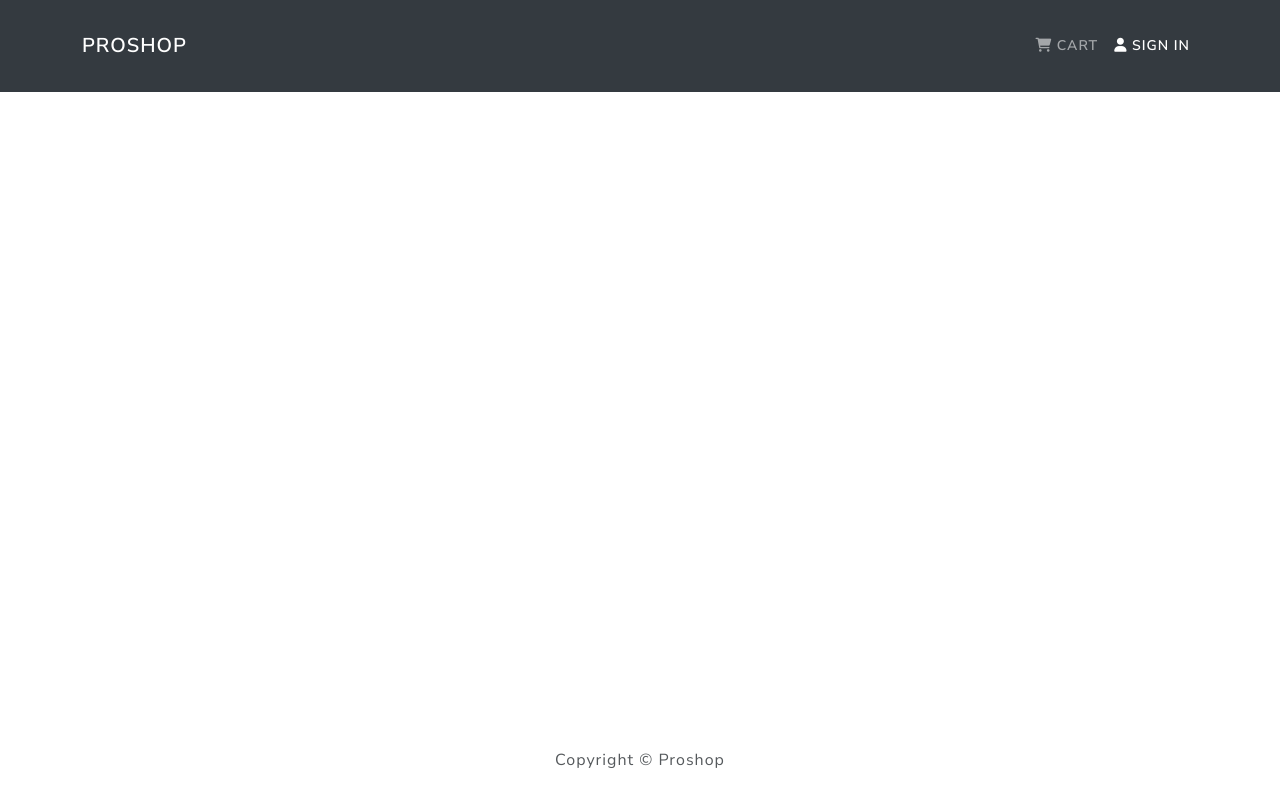
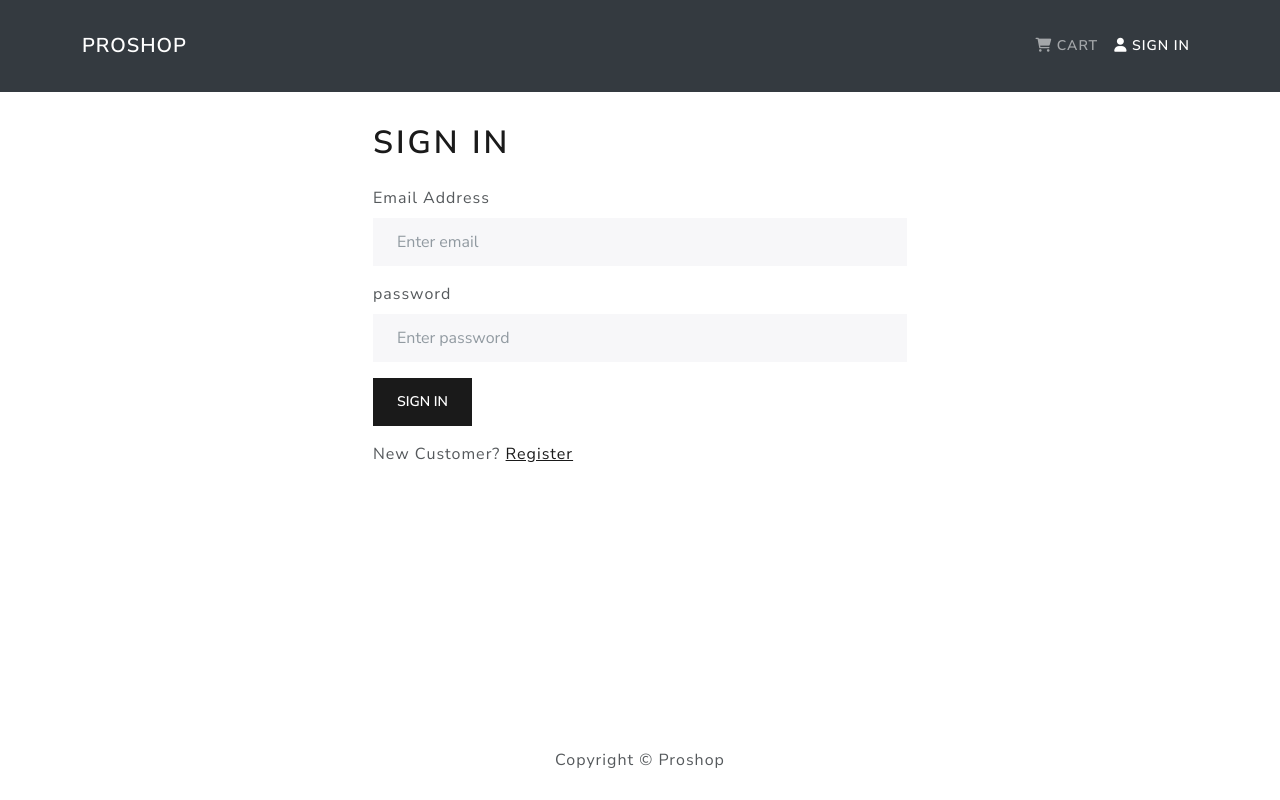
Before and after one commit to kimbeomjin95/mern-proshop, a React (Create React App) app in the folder frontend/: page /login in a window 1280 px wide. Built offline with nearby package versions, Linux system fonts and the light colour scheme.

Commit message:
사용자 로그인 화면 및 기능 작업중

```diff
--- a/frontend/src/App.js
+++ b/frontend/src/App.js
@@ -6,6 +6,7 @@
 import { BrowserRouter as Router, Routes, Route } from 'react-router-dom';
 import ProductScreen from './screens/ProductScreen';
 import CartScreen from './screens/CartScreen';
+import LoginScreen from './screens/LoginScreen';
 
 const App = () => {
   return (
@@ -15,10 +16,11 @@
         <Container>
           {/* new react router 6 */}
           <Routes>
-            <Route path="/" element={<HomeScreen />} />
+            <Route path="/login" element={<LoginScreen />} />
             <Route path="/product/:id" element={<ProductScreen />} />
             <Route path="/cart" element={<CartScreen />} />
             <Route path="/cart/:id" element={<CartScreen />} />
+            <Route path="/" element={<HomeScreen />} />
           </Routes>
         </Container>
       </main>
--- /dev/null
+++ b/frontend/src/components/FormContainer.js
@@ -0,0 +1,16 @@
+import React, { Children } from 'react';
+import { Container, Row, Col } from 'react-bootstrap';
+
+const FormContainer = ({ children }) => {
+  return (
+    <Container>
+      <Row className="justify-content-md-center">
+        <Col xs={12} md={6}>
+          {children}
+        </Col>
+      </Row>
+    </Container>
+  );
+};
+
+export default FormContainer;
--- /dev/null
+++ b/frontend/src/screens/LoginScreen.js
@@ -0,0 +1,78 @@
+import React, { useState, useEffect } from 'react';
+import { Link } from 'react-router-dom';
+import { Form, Button, Row, Col } from 'react-bootstrap';
+import { useDispatch, useSelector } from 'react-redux';
+import Message from '../components/Message';
+import Loader from '../components/Loader';
+import { login } from '../actions/userActions';
+import FormContainer from '../components/FormContainer';
+import { useLocation, useNavigate } from 'react-router';
+import { load } from 'dotenv';
+
+const LoginScreen = () => {
+  const dispatch = useDispatch();
+  const { search } = useLocation();
+  const userLogin = useSelector(state => state.userLogin);
+  const navigate = useNavigate();
+  const [email, setEmail] = useState('');
+  const [password, setPassword] = useState('');
+  const redirect = search ? search.split('=')[1] : '/';
+  const { loading, userInfo, error } = userLogin;
+
+  useEffect(() => {
+    // if (userInfo) {
+    //   navigate(redirect);
+    // }
+  }, [redirect, userInfo, navigate]);
+  // const dispatch = useDispatch();
+  // const qty = search ? Number(search.split('=')[1]) : 1;
+
+  const submitHandler = e => {
+    // e.preventDefault();
+    //
+    // // DISPATCH LOGIN
+    // dispatch(login(email, password));
+  };
+
+  return (
+    <FormContainer>
+      <h1>Sign in</h1>
+      {error && <Message variant="danger">{error}</Message>}
+      {loading && <Loader />}
+      <Form onSubmit={submitHandler}>
+        <Form.Group controlId="email" className="mb-3">
+          <Form.Label>Email Address</Form.Label>
+          <Form.Control
+            type="email"
+            placeholder="Enter email"
+            value={email}
+            onChange={() => setEmail(e.target.value)}
+          ></Form.Control>
+        </Form.Group>
+        <Form.Group controlId="password" className="mb-3">
+          <Form.Label>password</Form.Label>
+          <Form.Control
+            type="password"
+            placeholder="Enter password"
+            value={password}
+            onChange={() => setPassword(e.target.value)}
+          ></Form.Control>
+        </Form.Group>
+
+        <Button type="submit" variant="primary">
+          Sign In
+        </Button>
+      </Form>
+      <Row className="py-3">
+        <Col>
+          New Customer?{' '}
+          <Link to={redirect ? `/register?redirect=${redirect}` : '/register'}>
+            Register
+          </Link>
+        </Col>
+      </Row>
+    </FormContainer>
+  );
+};
+
+export default LoginScreen;
--- a/frontend/src/store.js
+++ b/frontend/src/store.js
@@ -12,7 +12,7 @@
   productListReducer: productListReducer,
   productDetailReducer: productDetailReducer,
   cart: cartReducer,
-  login: userLoginReducer,
+  userLogin: userLoginReducer,
 });
 
 const userInfoFromStorage = localStorage.getItem('userInfo')
```
